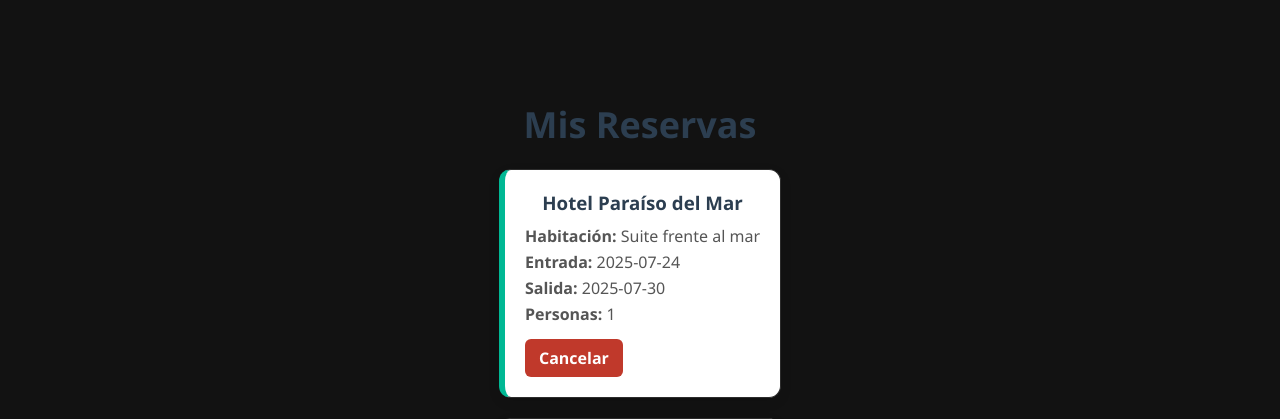
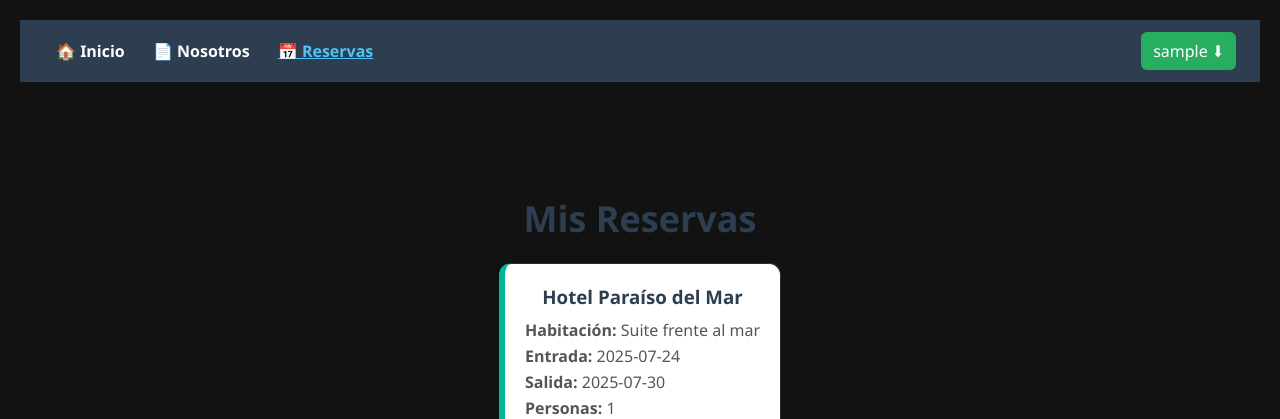
Before and after one commit to LowOrigin/Panama_hoteles_web, a PHP site: page /public/reservas.php in a window 1280 px wide. Shown: the top 419 px of the page. Run offline with PHP 8.4, Linux system fonts and the light colour scheme; the visitor is signed in with stand-in values (Sample User, id 1); data comes from the database, SQL or seed files in the repository.

Commit message:
agregar navbar a reserva

```diff
--- a/public/reservas.php
+++ b/public/reservas.php
@@ -5,6 +5,8 @@ require_once '../control/ReservasController.php';
 
 $db = new mod_db();
 $reservaCtrl = new ControlReserva($db);
+
+$usuario = $_SESSION['usuario'] ?? null;
 
 // Verifica si el usuario ha iniciado sesión
 if (!isset($_SESSION['usuario_id'])) {
@@ -90,9 +92,106 @@ $reservas = $stmt->fetchAll(PDO::FETCH_ASSOC);
             margin-top: 40px;
             color: #2c3e50;
         }
+        .navbar {
+          background-color: #2c3e50;
+          color: white;
+          display: flex;
+          justify-content: space-between;
+          align-items: center;
+          padding: 12px 24px;
+          margin-bottom: 32px;
+        }
+        .navbar .nav-left a,
+        .navbar .nav-right a {
+          color: white;
+          text-decoration: none;
+          margin: 0 12px;
+          font-weight: bold;
+        }
+        .navbar .nav-left a:hover,
+        .navbar .nav-right a:hover {
+          text-decoration: underline;
+        }
+        .navbar .nav-right .btn {
+          padding: 6px 12px;
+          border-radius: 6px;
+          border: none;
+          text-decoration: none;
+          cursor: pointer;
+          font-weight: bold;
+        }
+        .btn-login {
+          background-color: #2980b9;
+          color: white;
+        }
+        .btn-register {
+          background-color: #34495e;
+          color: white;
+        }
+        .user-menu {
+          position: relative;
+          display: inline-block;
+        }
+        .user-button {
+          background-color: #27ae60;
+          color: white;
+          padding: 8px 12px;
+          border: none;
+          border-radius: 6px;
+          cursor: pointer;
+        }
+        .dropdown {
+           display: none;
+           position: absolute;
+           right: 0;
+           background-color: #111;
+           min-width: 140px;
+           box-shadow: 0 8px 16px rgba(0,0,0,0.4);
+           z-index: 1;
+           border-radius: 6px;
+           overflow: hidden;
+        }
+        .dropdown a {
+           color: white;
+           padding: 12px 16px;
+           display: block;
+           text-decoration: none;
+           font-weight: bold;
+        }
+        .dropdown a:hover {
+          background-color: #333;
+        }
+        .user-menu:hover .dropdown {
+          display: block;
+        }
+        @media (max-width: 700px) {
+          .reserva-contenedor { padding: 0 3px; }
+          .navbar { flex-direction: column; gap: 9px; }
+        }
     </style>
 </head>
 <body>
+
+    <div class="navbar">
+      <div class="nav-left">
+        <a href="../index/index.php">🏠 Inicio</a>
+        <a href="../index/nosotros.php">📄 Nosotros</a>
+        <a href="reservas.php" style="color: #4FC3F7; text-decoration:underline;">📅 Reservas</a>
+      </div>
+      <div class="nav-right">
+        <?php if (!$usuario): ?>
+          <a href="../formularios/login_form.php" class="btn btn-login">Iniciar Sesión</a>
+          <a href="../formularios/formulario_registro.php" class="btn btn-register">Registrarse</a>
+        <?php else: ?>
+          <div class="user-menu">
+            <button class="user-button"><?= htmlspecialchars($usuario) ?> ⬇</button>
+            <div class="dropdown">
+              <a href="logout.php">Cerrar Sesión</a>
+            </div>
+          </div>
+        <?php endif; ?>
+      </div>
+    </div>
 
     <div class="reserva-contenedor">
         <h1 class="titulo-reserva">Mis Reservas</h1>
@@ -110,8 +209,8 @@ $reservas = $stmt->fetchAll(PDO::FETCH_ASSOC);
                     <a href="reservas.php?cancelar=<?= $res['id'] ?>" class="btn-cancelar" onclick="return confirm('¿Cancelar esta reserva?')">Cancelar</a>
                 </div>
             <?php endforeach; ?>
-        </div>
-    <?php endif; ?>
+        <?php endif; ?>
+    </div>
 
     <?php include("../index/footer.php"); ?>
 </body>
```
